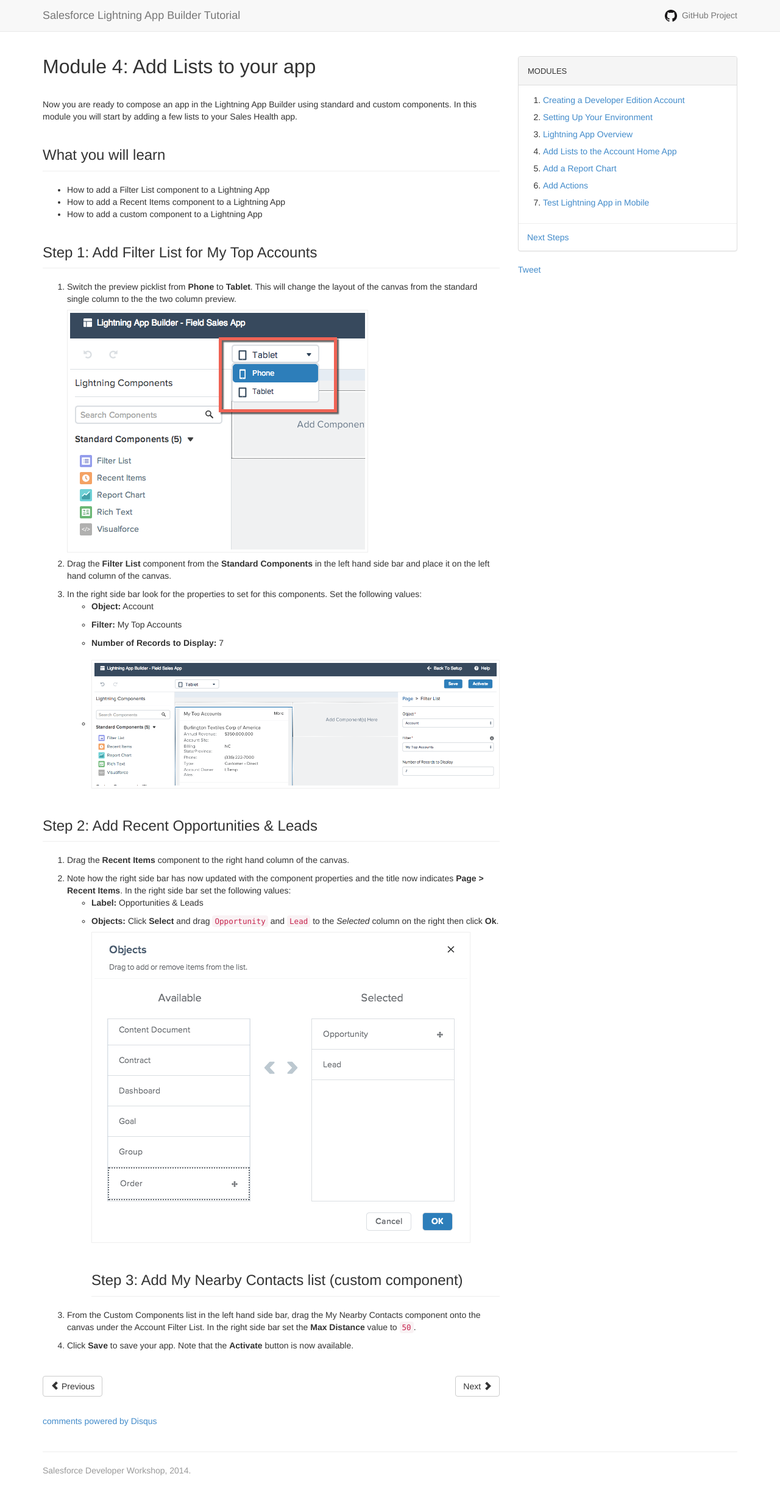
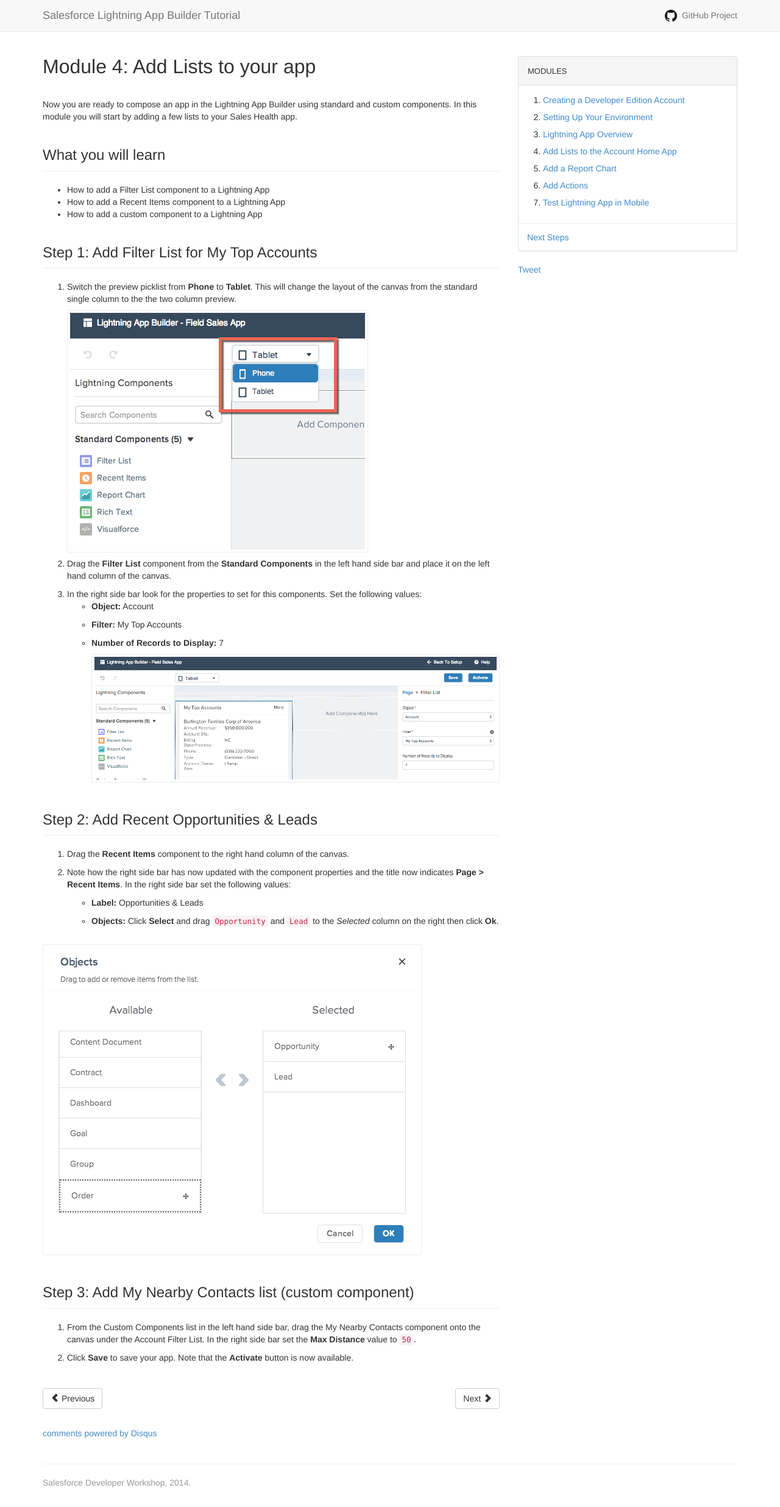
Before and after one commit to SalesforceDevelopersJapan/lightning-app-builder-tutorial, a Jekyll site: the page built from create-lightning-application.md, in a window 1280 px wide. Shown: the whole page at 61% size. Built offline with Jekyll 4.4.1, drawn with Linux system fonts in a browser that asks for light colours; Markdown is read by kramdown in place of the engine named in the settings; comment, search, counter and statistics services are not loaded.

Commit message:
Update create-lightning-application.md

```diff
--- a/create-lightning-application.md
+++ b/create-lightning-application.md
@@ -20,7 +20,7 @@ Now you are ready to compose an app in the Lightning App Builder using standard
   - **Object:** Account
   - **Filter:** My Top Accounts
   - **Number of Records to Display:** 7
-  - ![](images/addfilterlist.png)
+![](images/addfilterlist.png)
 
 ## Step 2: Add Recent Opportunities & Leads
 
@@ -29,6 +29,7 @@ Now you are ready to compose an app in the Lightning App Builder using standard
 2. Note how the right side bar has now updated with the component properties and the title now indicates **Page > Recent Items**. In the right side bar set the following values:
   - **Label:** Opportunities & Leads
   - **Objects:** Click **Select** and drag `Opportunity` and `Lead` to the *Selected* column on the right then click **Ok**.
+
 ![](images/opptyleaditems.png)
 ## Step 3: Add My Nearby Contacts list (custom component)
 
```
